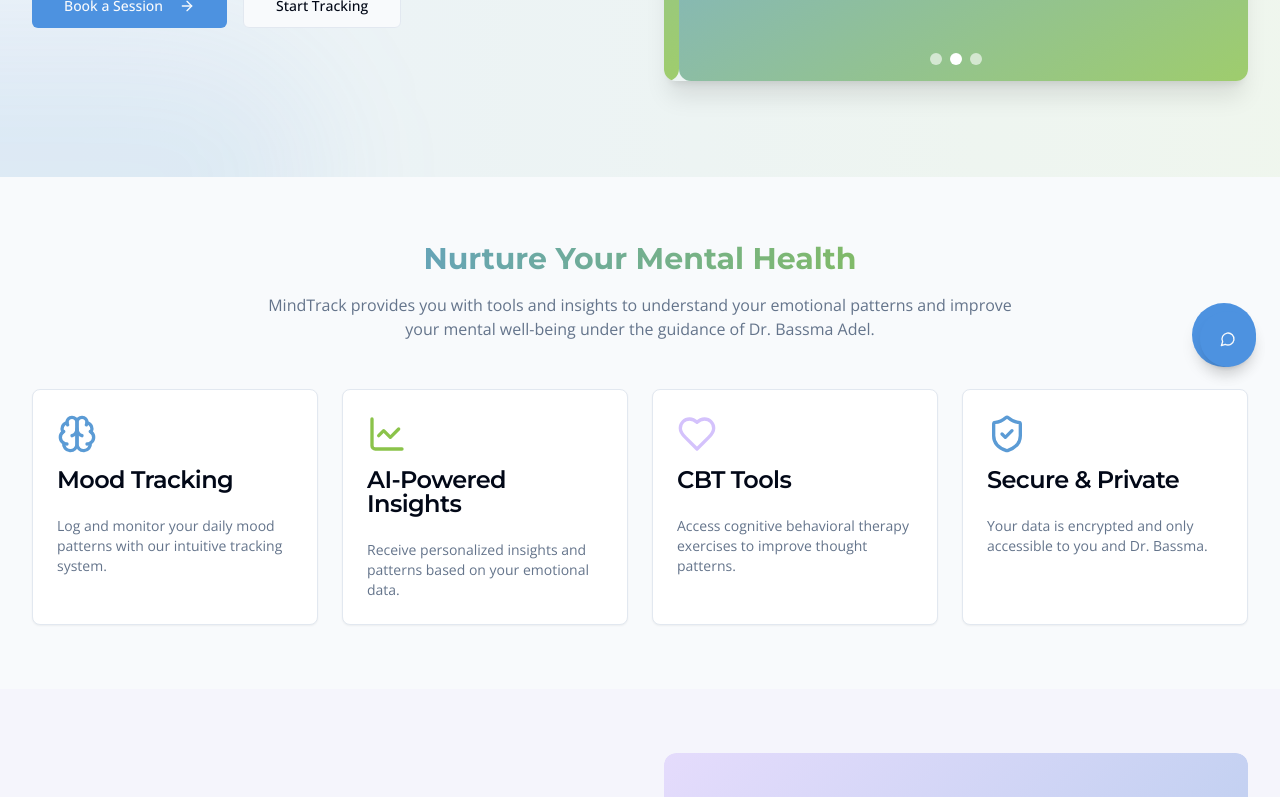
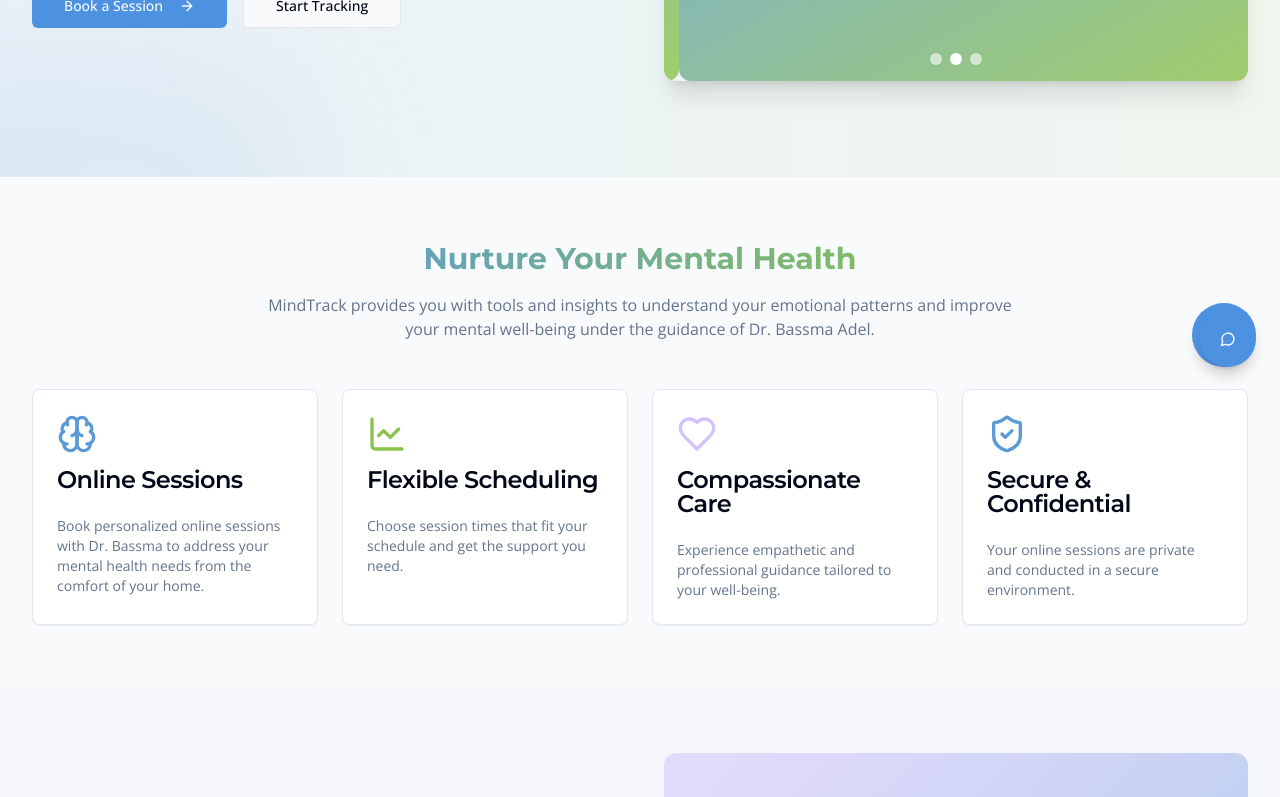
Before and after one commit to nohahatem24/dr-basma-mentalcare, a React (Vite) app: page / in a window 1280 px wide. Shown: the part 409-1206 px from the top of the page. Built offline with nearby package versions, Linux system fonts and the light colour scheme.

Commit message:
home update

```diff
--- a/src/pages/Index.tsx
+++ b/src/pages/Index.tsx
@@ -13,31 +13,31 @@ const Index = () => {
   const features = [
     {
       icon: <Brain className="h-10 w-10 text-mindtrack-blue" />,
-      title: language === 'en' ? 'Mood Tracking' : 'تتبع المزاج',
+      title: language === 'en' ? 'Online Sessions' : 'جلسات عبر الإنترنت',
       description: language === 'en'
-        ? 'Log and monitor your daily mood patterns with our intuitive tracking system.'
-        : 'سجل وراقب أنماط مزاجك اليومية من خلال نظام التتبع البديهي لدينا.',
+        ? 'Book personalized online sessions with Dr. Bassma to address your mental health needs from the comfort of your home.'
+        : 'احجز جلسات شخصية عبر الإنترنت مع الدكتورة بسمة لتلبية احتياجات صحتك النفسية من راحة منزلك.',
     },
     {
       icon: <LineChart className="h-10 w-10 text-mindtrack-green" />,
-      title: language === 'en' ? 'AI-Powered Insights' : 'رؤى مدعومة بالذكاء الاصطناعي',
+      title: language === 'en' ? 'Flexible Scheduling' : 'جدولة مرنة',
       description: language === 'en'
-        ? 'Receive personalized insights and patterns based on your emotional data.'
-        : 'احصل على رؤى وأنماط مخصصة بناءً على بياناتك العاطفية.',
+        ? 'Choose session times that fit your schedule and get the support you need.'
+        : 'اختر أوقات الجلسات التي تناسب جدولك واحصل على الدعم الذي تحتاجه.',
     },
     {
       icon: <Heart className="h-10 w-10 text-mindtrack-lavender" />,
-      title: language === 'en' ? 'CBT Tools' : 'أدوات العلاج السلوكي المعرفي',
+      title: language === 'en' ? 'Compassionate Care' : 'رعاية رحيمة',
       description: language === 'en'
-        ? 'Access cognitive behavioral therapy exercises to improve thought patterns.'
-        : 'الوصول إلى تمارين العلاج المعرفي السلوكي لتحسين أنماط التفكير.',
+        ? 'Experience empathetic and professional guidance tailored to your well-being.'
+        : 'احصل على إرشاد متعاطف ومهني مصمم خصيصًا لرفاهيتك.',
     },
     {
       icon: <ShieldCheck className="h-10 w-10 text-mindtrack-blue" />,
-      title: language === 'en' ? 'Secure & Private' : 'آمن وخاص',
+      title: language === 'en' ? 'Secure & Confidential' : 'آمن وسري',
       description: language === 'en'
-        ? 'Your data is encrypted and only accessible to you and Dr. Bassma.'
-        : 'بياناتك مشفرة ولا يمكن الوصول إليها إلا لك ولدكتورة بسمة.',
+        ? 'Your online sessions are private and conducted in a secure environment.'
+        : 'جلساتك عبر الإنترنت خاصة وتتم في بيئة آمنة.',
     },
   ];
 
```
